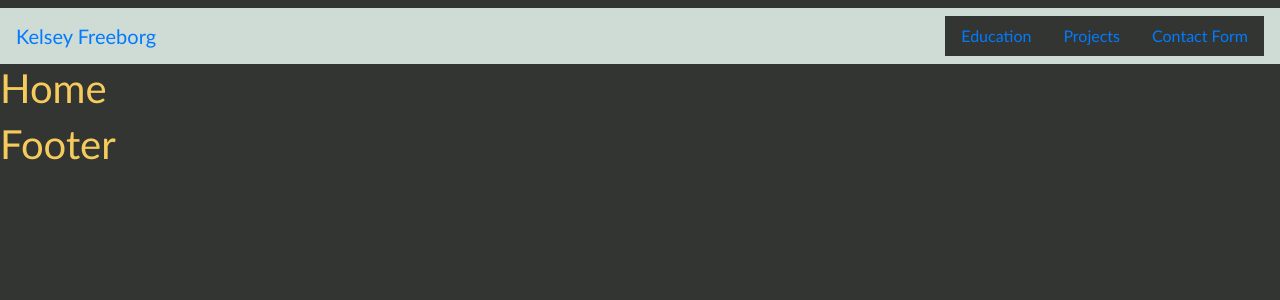
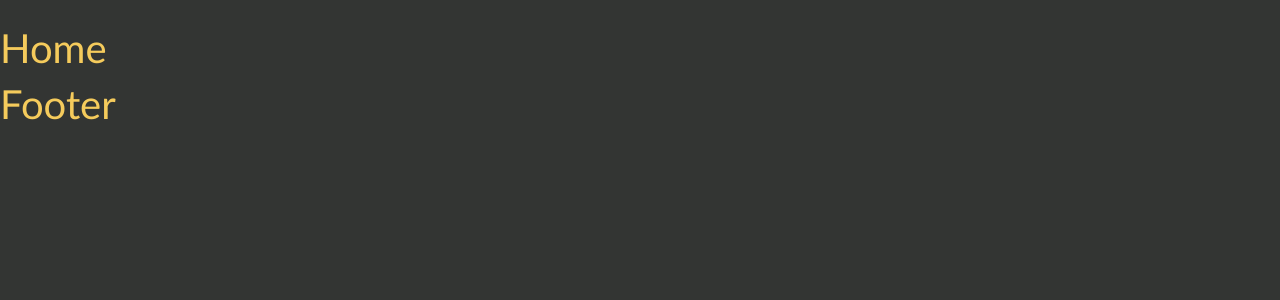
Before and after one commit to kfreeborg/kelsey-freeborg, a React (Create React App) app: page / in a window 1280 px wide. Shown: the top 300 px of the page. Built offline with nearby package versions, Linux system fonts and the light colour scheme.

Commit message:
index setup

```diff
--- a/src/App.js
+++ b/src/App.js
@@ -28,19 +28,13 @@ function App() {
     }
   };
   return (
-    <div className="App">
-      <header className="App-header">
-        <Header />
+    <div>
+      <header>
+        <Header currentPage={currentPage} handlePageChange={handlePageChange} />
       </header>
-      <main>
-        {/* Pass the state value and the setter as props to NavTabs */}
-        <Navigation
-          currentPage={currentPage}
-          handlePageChange={handlePageChange}
-        />
-        {/* Call the renderPage function passing in the currentPage */}
-        <div>{renderPage(currentPage)}</div>
-      </main>
+      <div>
+        <main>{renderPage()}</main>
+      </div>
       <footer>
         <Footer />
       </footer>
--- a/src/components/Header/index.js
+++ b/src/components/Header/index.js
@@ -1,10 +1,9 @@
 import React from "react";
-import Navigation from ".././Navigation";
 
 function Header(props) {
   return (
     <div>
-      <h1>{/* <Navigation /> */}</h1>
+      <img src="" />
     </div>
   );
 }
```
